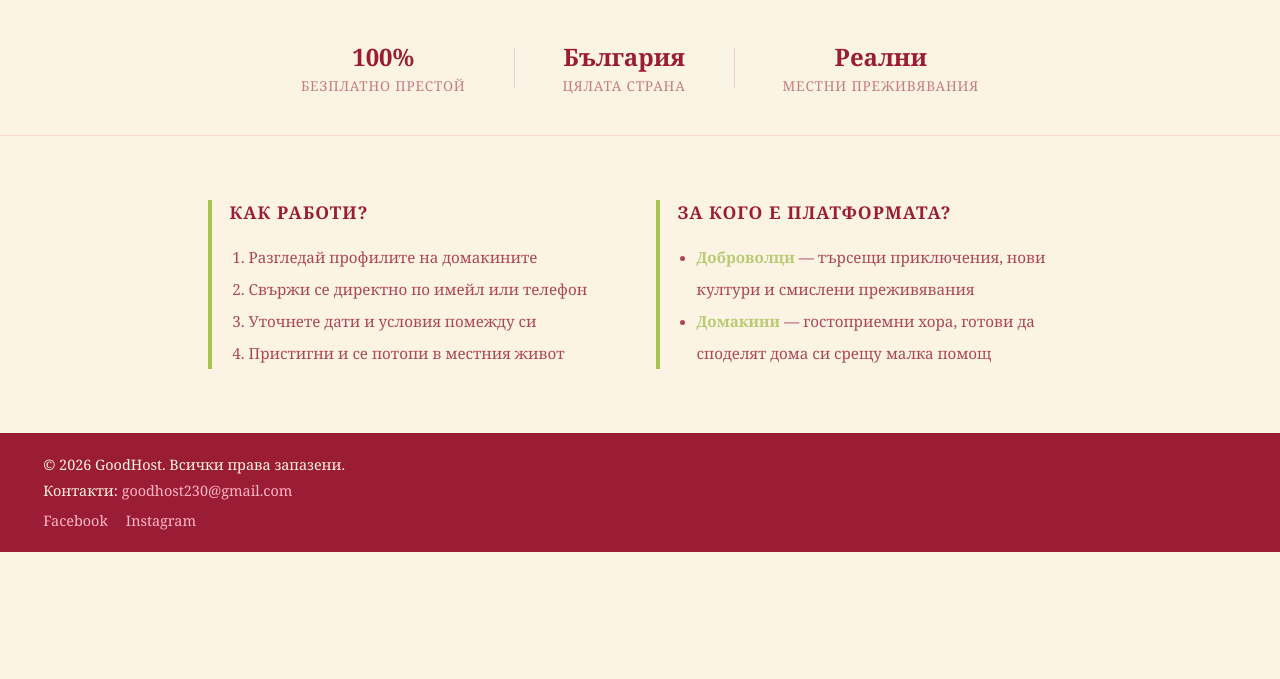
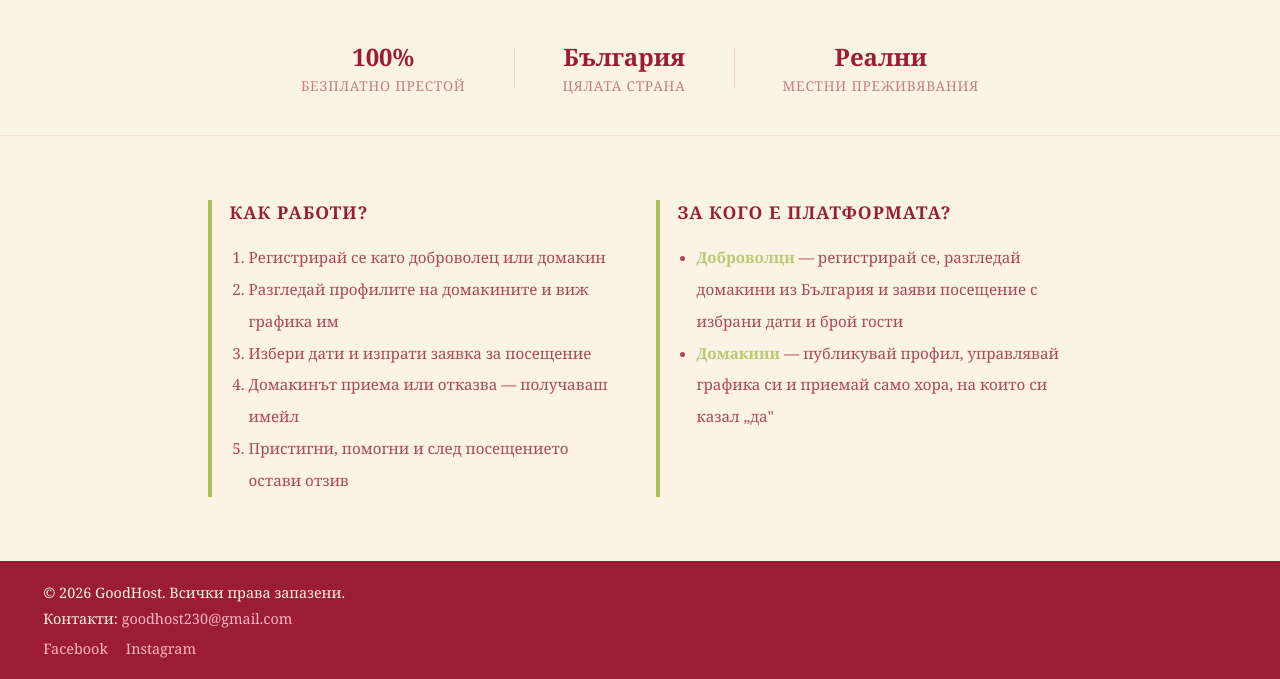
Before and after one commit to Ani124430/GoodHost, a Flask app: page / in a window 1280 px wide. Shown: the part 934-1613 px from the top of the page. Before the commit the page ends 1486 px from the top, so only its background shows below. Run offline with Flask 3, Linux system fonts and the light colour scheme.

Commit message:
Update homepage how-it-works section to reflect current features

```diff
--- a/templates/homepage.html
+++ b/templates/homepage.html
@@ -67,20 +67,21 @@
 
     <section class="info">
       <div class="info-block">
-<h2>Как работи?</h2>
+        <h2>Как работи?</h2>
         <ol>
-          <li>Разгледай профилите на домакините</li>
-          <li>Свържи се директно по имейл или телефон</li>
-          <li>Уточнете дати и условия помежду си</li>
-          <li>Пристигни и се потопи в местния живот</li>
+          <li>Регистрирай се като доброволец или домакин</li>
+          <li>Разгледай профилите на домакините и виж графика им</li>
+          <li>Избери дати и изпрати заявка за посещение</li>
+          <li>Домакинът приема или отказва — получаваш имейл</li>
+          <li>Пристигни, помогни и след посещението остави отзив</li>
         </ol>
       </div>
 
       <div class="info-block">
-<h2>За кого е платформата?</h2>
+        <h2>За кого е платформата?</h2>
         <ul>
-          <li><strong>Доброволци</strong> — търсещи приключения, нови култури и смислени преживявания</li>
-          <li><strong>Домакини</strong> — гостоприемни хора, готови да споделят дома си срещу малка помощ</li>
+          <li><strong>Доброволци</strong> — регистрирай се, разгледай домакини из България и заяви посещение с избрани дати и брой гости</li>
+          <li><strong>Домакини</strong> — публикувай профил, управлявай графика си и приемай само хора, на които си казал „да"</li>
         </ul>
       </div>
     </section>
```
